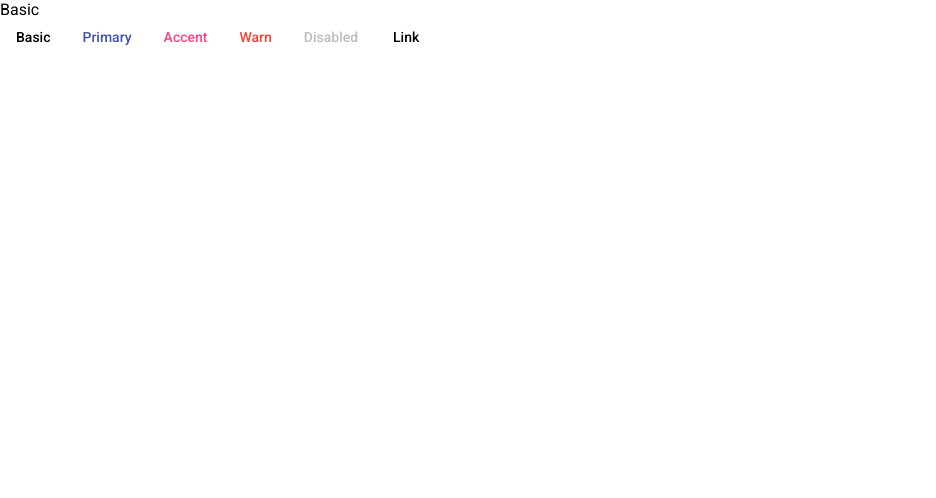
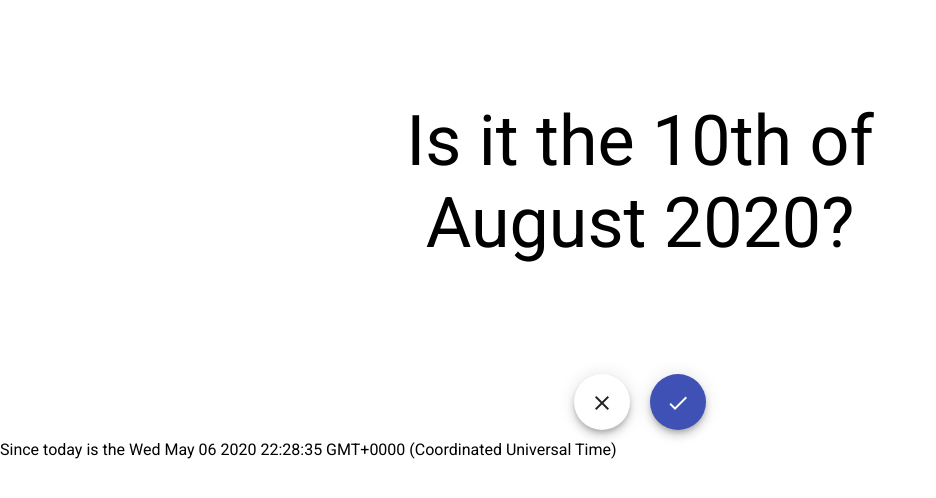
Before and after one commit to eamon-keane/Are-Pubs-Open-Angular-App, an Angular app: page / in a window 1280 px wide. Shown: the top 498 px of the page, without its empty margins (0-936 px from the left). Built offline with nearby package versions, Linux system fonts and the light colour scheme.

Commit message:
added two new components

```diff
--- a/src/app/app-routing.module.ts
+++ b/src/app/app-routing.module.ts
@@ -1,11 +1,18 @@
-import { NgModule } from '@angular/core';
-import { Routes, RouterModule } from '@angular/router';
+import { NgModule } from "@angular/core";
+import { Routes, RouterModule } from "@angular/router";
+import { YesComponent } from "./yes/yes.component";
+import { LandingComponent } from "./landing/landing.component";
+import { NoComponent } from "./no/no.component";
 
-
-const routes: Routes = [];
+const routes: Routes = [
+  { path: "", redirectTo: "/", pathMatch: "full" },
+  { path: "", component: LandingComponent },
+  { path: "goAhItAgin", component: YesComponent },
+  { path: "therellBeSomeShtoppinMe", component: NoComponent },
+];
 
 @NgModule({
   imports: [RouterModule.forRoot(routes)],
-  exports: [RouterModule]
+  exports: [RouterModule],
 })
-export class AppRoutingModule { }
+export class AppRoutingModule {}
--- a/src/app/app.component.html
+++ b/src/app/app.component.html
@@ -1,11 +1 @@
-<section>
-  <div class="example-label">Basic</div>
-  <div class="example-button-row">
-    <button mat-button>Basic</button>
-    <button mat-button color="primary">Primary</button>
-    <button mat-button color="accent">Accent</button>
-    <button mat-button color="warn">Warn</button>
-    <button mat-button disabled>Disabled</button>
-    <a mat-button href="https://www.google.com/" target="_blank">Link</a>
-  </div>
-</section>
+<router-outlet></router-outlet>
--- /dev/null
+++ b/src/app/landing/landing.component.css
@@ -0,0 +1,26 @@
+.container {
+  width: 100%;
+}
+.heading {
+  font-size: 70px;
+  width: 50%;
+  margin: 100px auto;
+  text-align: center;
+}
+
+.button-container {
+  text-align: center;
+  height: 100%;
+  padding: 0;
+  margin: 0;
+  display: -webkit-box;
+  display: -moz-box;
+  display: -ms-flexbox;
+  display: -webkit-flex;
+  display: flex;
+  align-items: center;
+  justify-content: center;
+}
+.flex-item {
+  margin: 10px;
+}
--- /dev/null
+++ b/src/app/landing/landing.component.html
@@ -0,0 +1,26 @@
+<div class="container">
+  <div class="nav-bar">
+    <div class="heading">Is it the 10th of August 2020?</div>
+    <div class="button-container">
+      <button
+        class="flex-item"
+        mat-fab
+        color="secondary"
+        aria-label="Example icon button with a delete icon"
+        [routerLink]="['therellBeSomeShtoppinMe']"
+      >
+        <mat-icon>clear</mat-icon>
+      </button>
+      <button
+        class="flex-item"
+        mat-fab
+        color="primary"
+        aria-label="Example icon button with a delete icon"
+        [routerLink]="['goAhItAgin']"
+      >
+        <mat-icon>done</mat-icon>
+      </button>
+    </div>
+    <div>Since today is the {{ dateTimeNow }}</div>
+  </div>
+</div>
--- /dev/null
+++ b/src/app/landing/landing.component.ts
@@ -0,0 +1,17 @@
+import { Component, OnInit } from "@angular/core";
+
+@Component({
+  selector: "landing",
+  templateUrl: "./landing.component.html",
+  styleUrls: ["./landing.component.css"],
+})
+export class LandingComponent implements OnInit {
+  dateTimeNow: Date = new Date();
+  constructor() {
+    setInterval(() => {
+      this.dateTimeNow = new Date();
+    }, 1);
+  }
+
+  ngOnInit() {}
+}
--- /dev/null
+++ b/src/app/no/no.component.html
@@ -0,0 +1 @@
+<p>no works!</p>
--- /dev/null
+++ b/src/app/no/no.component.ts
@@ -0,0 +1,12 @@
+import { Component, OnInit } from "@angular/core";
+
+@Component({
+  selector: "no",
+  templateUrl: "./no.component.html",
+  styleUrls: ["./no.component.css"],
+})
+export class NoComponent implements OnInit {
+  constructor() {}
+
+  ngOnInit() {}
+}
--- /dev/null
+++ b/src/app/yes/yes.component.html
@@ -0,0 +1 @@
+<img src="../../assets/images/paddy losty.jpg" alt="" />
--- /dev/null
+++ b/src/app/yes/yes.component.ts
@@ -0,0 +1,12 @@
+import { Component, OnInit } from "@angular/core";
+
+@Component({
+  selector: "yes",
+  templateUrl: "./yes.component.html",
+  styleUrls: ["./yes.component.css"],
+})
+export class YesComponent implements OnInit {
+  constructor() {}
+
+  ngOnInit() {}
+}
```
Also changed, not shown: src/app/app.module.ts (+6 -1 lines), src/app/no/no.component.css (added), src/app/yes/yes.component.css (added), src/assets/images/paddy losty.jpg (added), 1 other file (tests, documents, lock files or other folders).
